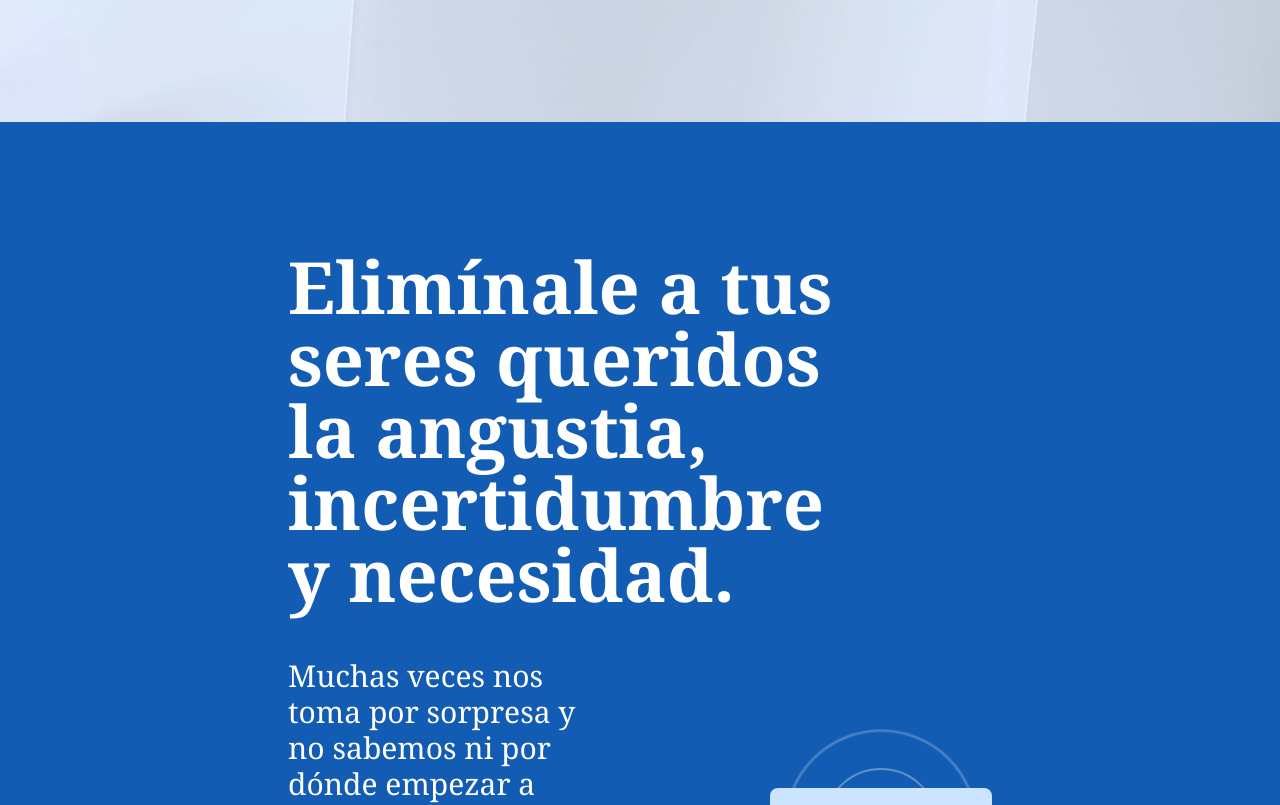
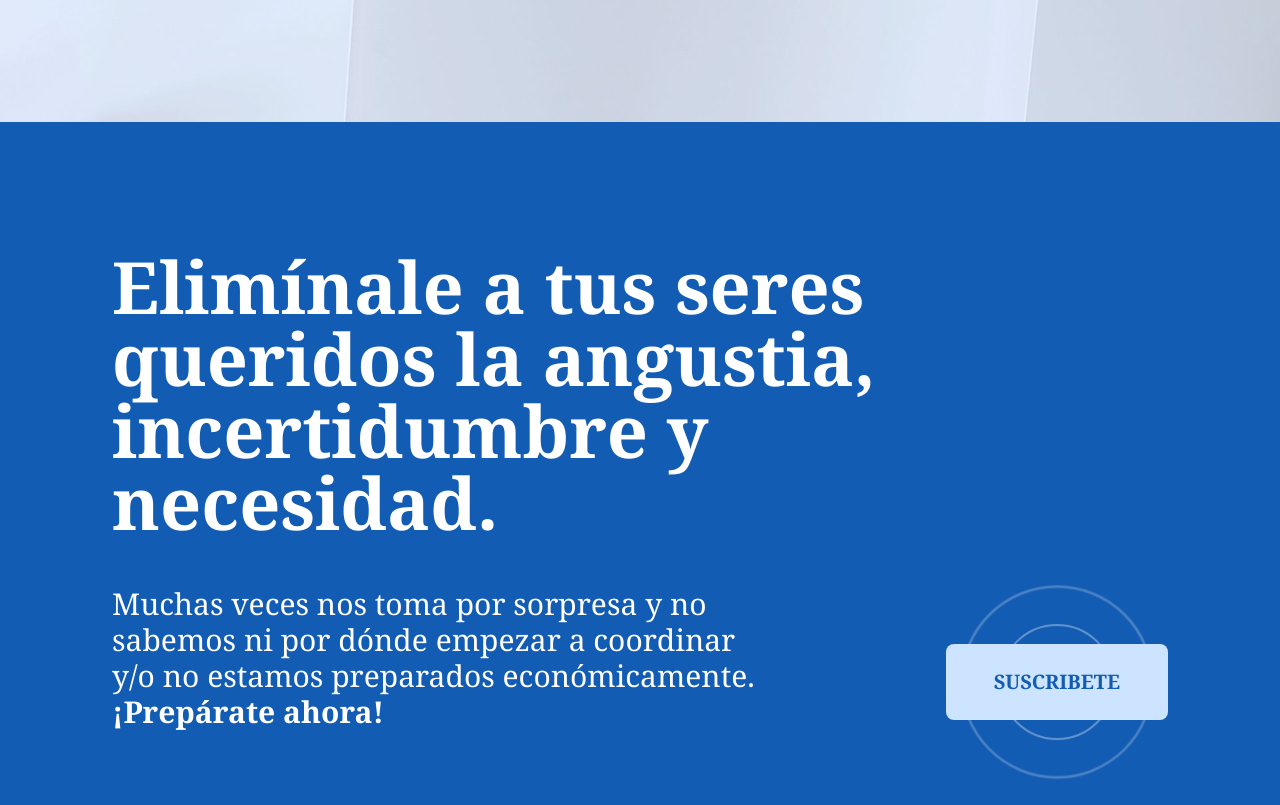
Before and after one commit to lmayendia/cremation, a Next.js app: page / in a window 1280 px wide. Shown: the part 4840-5645 px from the top of the page. Built offline with nearby package versions, Linux system fonts and the light colour scheme.

Commit message:
Small fix for CTA too much padding

```diff
--- a/src/components/CTASection.tsx
+++ b/src/components/CTASection.tsx
@@ -4,7 +4,7 @@ import React from "react";
 
 const CTASection: React.FC = () => {
   return (
-    <section className="bg-primary-800 px-8 md:px-72 py-16 md:py-32 flex justify-center items-center flex-col text-white">
+    <section className="bg-primary-800 px-8 md:px-28 py-16 md:py-32 flex justify-center items-center flex-col text-white">
       <h2 className="text-3xl md:text-7xl font-bold md:mb-12 pe-0 md:pe-36 leading-snug md:text-start">
         Elimínale a tus seres queridos la angustia, incertidumbre y necesidad.
       </h2>
```
